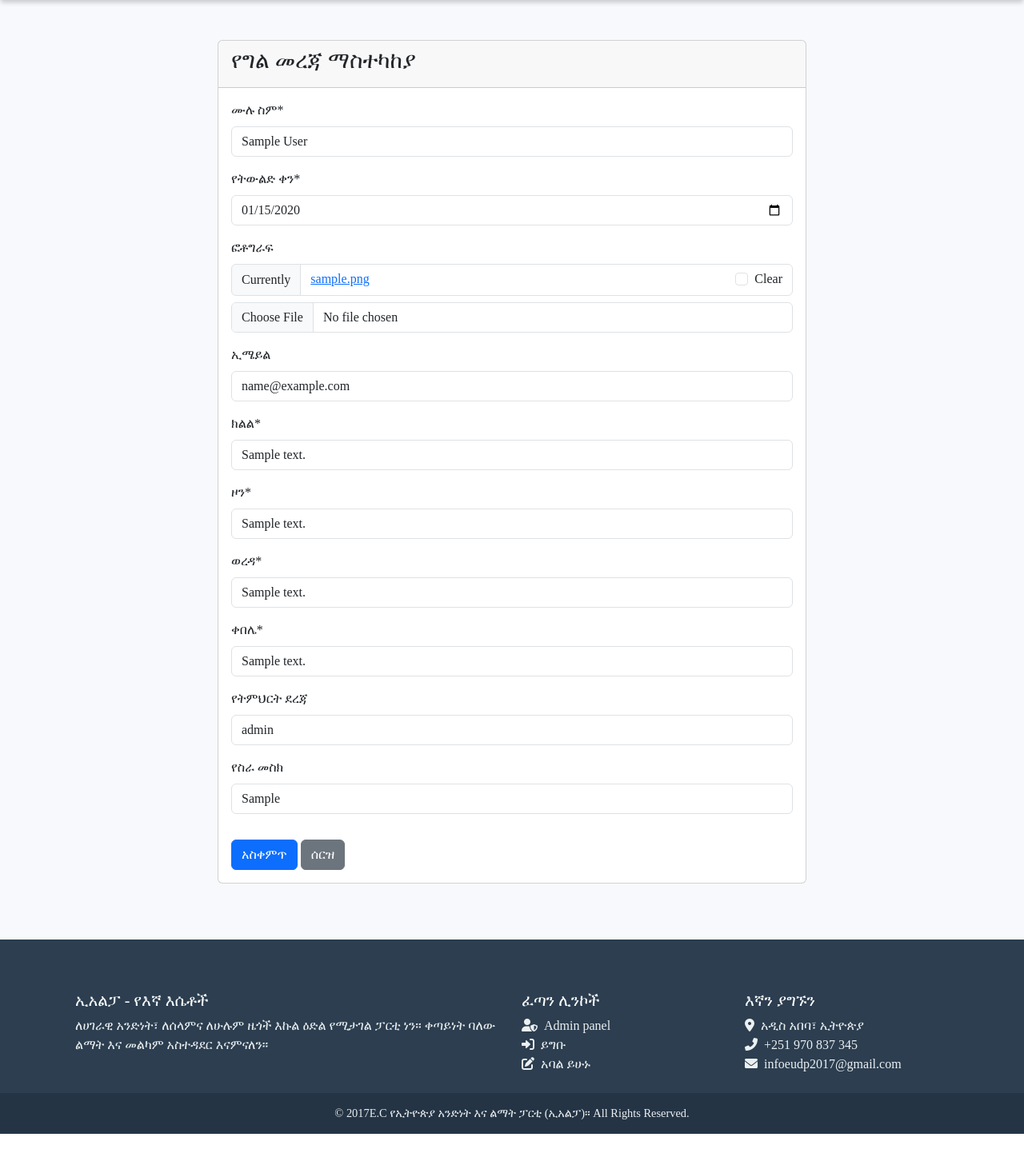
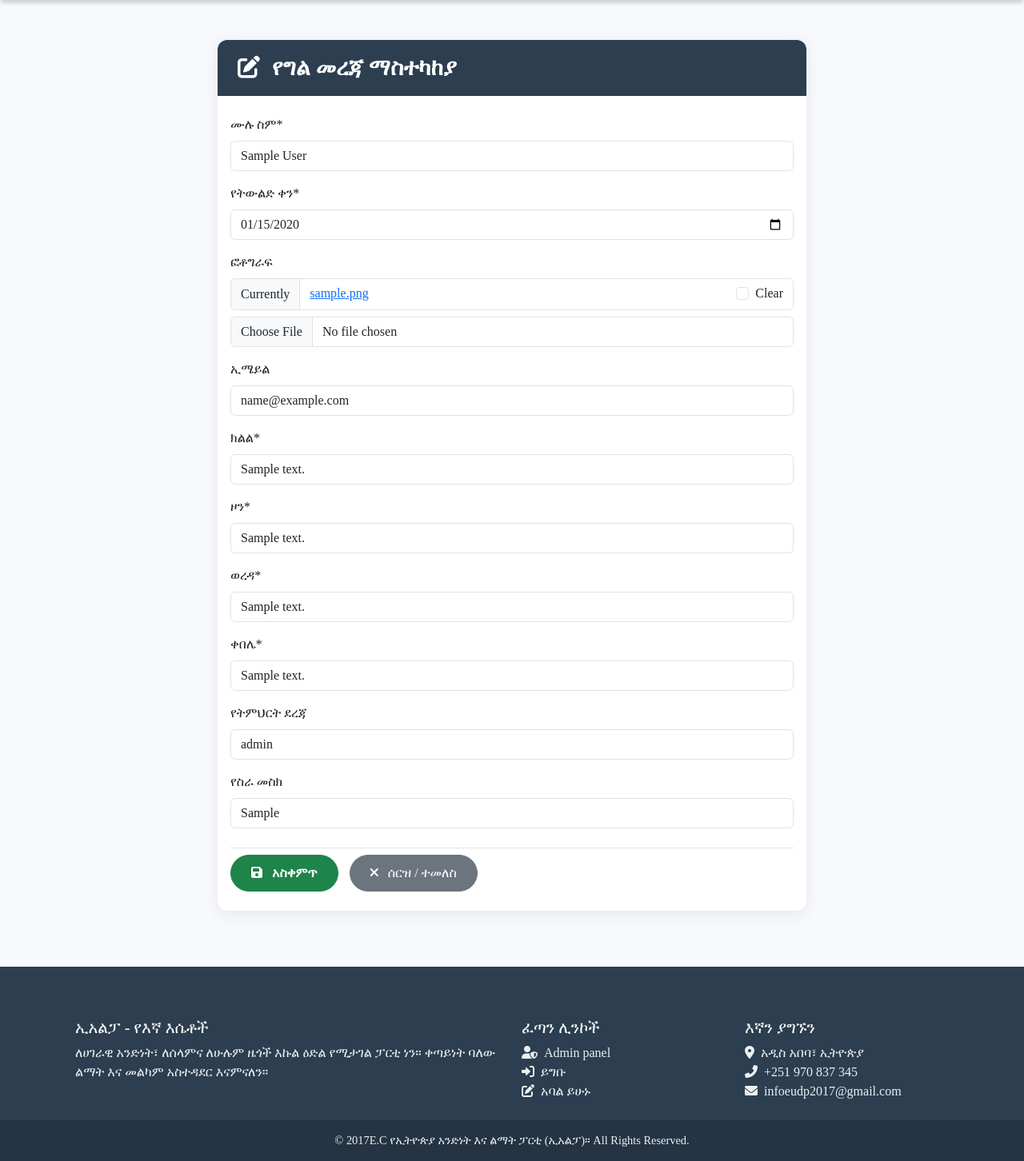
Before and after one commit to eudp-admin/eudp-members-Statistics, a Django app: page /app/profile/edit/ in a window 1280 px wide. Shown: the part 70-1522 px from the top of the page at 80% size. Before the commit the page ends 1488 px from the top, so only its background shows below. Run offline with Django 5.2, Linux system fonts and the light colour scheme; a user stored in the database is signed in; tables that the repository leaves empty hold one stand-in row (values such as "Sample post"); some libraries are stand-ins or nearby versions; some web fonts are replaced.

Commit message:
Update profile_update_form.html

```diff
--- a/members/templates/members/profile_update_form.html
+++ b/members/templates/members/profile_update_form.html
@@ -3,18 +3,93 @@
 {% block title %}{{ page_title }}{% endblock %}
 
 {% block content %}
+<style>
+    /* ከቤዝ ቴምፕሌት ላይ ያሉትን ቀለሞች መጠቀም */
+    :root {
+        --party-dark-bg: #2c3e50; /* ለርዕስ እና ራስጌ */
+        --party-primary-color: #1e8449; /* አረንጓዴ (ለዋና አዝራር) */
+        --party-secondary-color: #176638;
+        --party-background: #f7f9fc;
+    }
+
+    /* አጠቃላይ የካርድ ዘይቤ */
+    .card-modern {
+        border: none;
+        border-radius: 12px;
+        box-shadow: 0 4px 20px rgba(0, 0, 0, 0.08);
+        overflow: hidden;
+    }
+
+    /* የካርድ ራስጌ ዘይቤ */
+    .card-header-styled {
+        background-color: var(--party-dark-bg);
+        color: white;
+        padding: 18px 25px;
+        font-weight: 600;
+        border-bottom: none;
+    }
+    .card-header-styled h3 {
+        margin-bottom: 0;
+        font-weight: 700;
+    }
+
+    /* የፎርም አዝራሮች */
+    .btn-submit {
+        background-color: var(--party-primary-color);
+        border-color: var(--party-primary-color);
+        color: white;
+        font-weight: bold;
+        padding: 10px 25px;
+        border-radius: 50px; /* ክብ ቅርጽ */
+        transition: background-color 0.3s ease;
+        margin-right: 10px;
+    }
+    .btn-submit:hover {
+        background-color: var(--party-secondary-color);
+        border-color: var(--party-secondary-color);
+    }
+
+    /* ሰርዝ / ተመለስ አዝራር */
+    .btn-cancel {
+        background-color: #6c757d;
+        border-color: #6c757d;
+        color: white;
+        font-weight: 500;
+        padding: 10px 25px;
+        border-radius: 50px;
+    }
+    .btn-cancel:hover {
+        background-color: #5a6268;
+        border-color: #5a6268;
+    }
+
+    /* Crispy Form መለያዎች (Labels) */
+    .form-group label {
+        font-weight: 600;
+        color: #34495e;
+    }
+
+</style>
+
     <div class="row justify-content-center">
         <div class="col-md-8">
-            <div class="card">
-                <div class="card-header">
-                    <h3 class="card-title">{{ page_title }}</h3>
+            <div class="card card-modern">
+                <div class="card-header card-header-styled">
+                    <h3 class="card-title"><i class="fas fa-edit me-2"></i> {{ page_title }}</h3>
                 </div>
-                <div class="card-body">
+                <div class="card-body py-4">
                     <form method="post" enctype="multipart/form-data">
                         {% csrf_token %}
                         {{ form|crispy }}
-                        <button type="submit" class="btn btn-primary mt-3">አስቀምጥ</button>
-                        <a href="{% url 'profile' %}" class="btn btn-secondary mt-3">ሰርዝ</a>
+
+                        <div class="mt-4 pt-2 border-top">
+                            <button type="submit" class="btn btn-submit">
+                                <i class="fas fa-save me-2"></i> አስቀምጥ
+                            </button>
+                            <a href="{% url 'profile' %}" class="btn btn-cancel">
+                                <i class="fas fa-times me-2"></i> ሰርዝ / ተመለስ
+                            </a>
+                        </div>
                     </form>
                 </div>
             </div>
```
